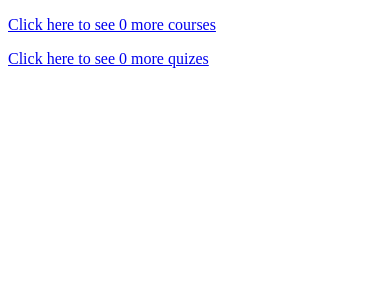
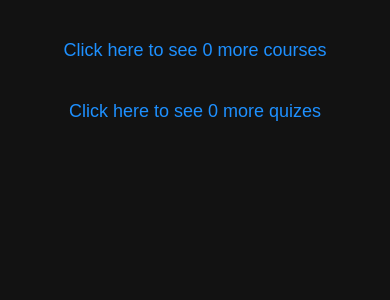
Before and after one commit to wojpo/DjangoLearningPlatform, a Django app: page /content/ in a window 390 px wide. Shown: the top 300 px of the page. Run offline with Django 5.2, Linux system fonts and the light colour scheme; the visitor is signed in with stand-in values (Sample User, id 1); data that the repository does not hold is empty.

Commit message:
basic styling (needs a lot more)

```diff
--- a/coursesAndQuizes/templates/overview.html
+++ b/coursesAndQuizes/templates/overview.html
@@ -9,16 +9,27 @@
     <link rel="stylesheet" href="{% static 'css/coursesAndQuizes/overview.css' %}">
 </head>
 <body>
+<a href="{% url 'courses' %}"><p class="count">Click here to see {{ courses_count }} more courses </p></a>
 <div class="course-container">
-    <a href="{% url 'courses' %}"><p class="count">Click here to see {{ courses_count }} more courses </p></a>
     {% for course in courses %}
-        <a href="{% url 'course-detail' course.pk %}">{{ course.name }}</a>
+        <a href="{% url 'course-detail' course.pk %}">
+        <div class="course">
+            <p><strong>{{ course.name }}</strong></p>
+            <p>{{ course.description }}</p>
+
+        </div>
+        </a>
     {% endfor %}
 </div>
+<a href="{% url 'quizes' %}"><p class="count">Click here to see {{ quizes_count }} more quizes</p></a>
 <div class="quiz-container">
-    <a href="{% url 'quizes' %}"><p class="count">Click here to see {{ quizes_count }} more quizes</p></a>
     {% for quiz in quizes %}
-        <a href="{% url 'quiz-detail' quiz.pk %}">{{ quiz.title }}</a>
+        <a href="{% url 'quiz-detail' quiz.pk %}">
+        <div class="course">
+            <p><strong>{ quiz.title }}</strong></p>
+            <p>{{ quiz.description }}</p>
+        </div>
+        </a>
     {% endfor %}
 </div>
 </body>
--- a/static/css/coursesAndQuizes/overview.css
+++ b/static/css/coursesAndQuizes/overview.css
@@ -0,0 +1,64 @@
+/* overview.css */
+
+body {
+    background-color: #121212;
+    color: #ffffff;
+    font-family: Arial, sans-serif;
+    margin: 0;
+    padding: 20px;
+}
+
+a {
+    text-decoration: none;
+    color: #1E90FF; /* DodgerBlue for links */
+}
+
+a:hover {
+    color: #00BFFF; /* DeepSkyBlue when hovering */
+}
+
+.count {
+    text-align: center;
+    margin: 20px 0;
+    font-size: 18px;
+}
+
+.course-container, .quiz-container {
+    display: flex;
+    flex-wrap: wrap;
+    gap: 20px;
+    justify-content: center;
+}
+
+.course, .quiz {
+    background-color: #1f1f1f;
+    border: 1px solid #333;
+    border-radius: 8px;
+    padding: 20px;
+    width: 250px;
+    box-shadow: 0 4px 8px rgba(0, 0, 0, 0.2);
+    transition: transform 0.3s;
+}
+
+.course:hover, .quiz:hover {
+    transform: scale(1.05);
+}
+
+.course p, .quiz p {
+    margin: 10px 0;
+}
+
+.course p strong, .quiz p strong {
+    font-size: 20px;
+}
+
+@media (max-width: 600px) {
+    .course-container, .quiz-container {
+        flex-direction: column;
+        align-items: center;
+    }
+
+    .course, .quiz {
+        width: 90%;
+    }
+}
```
